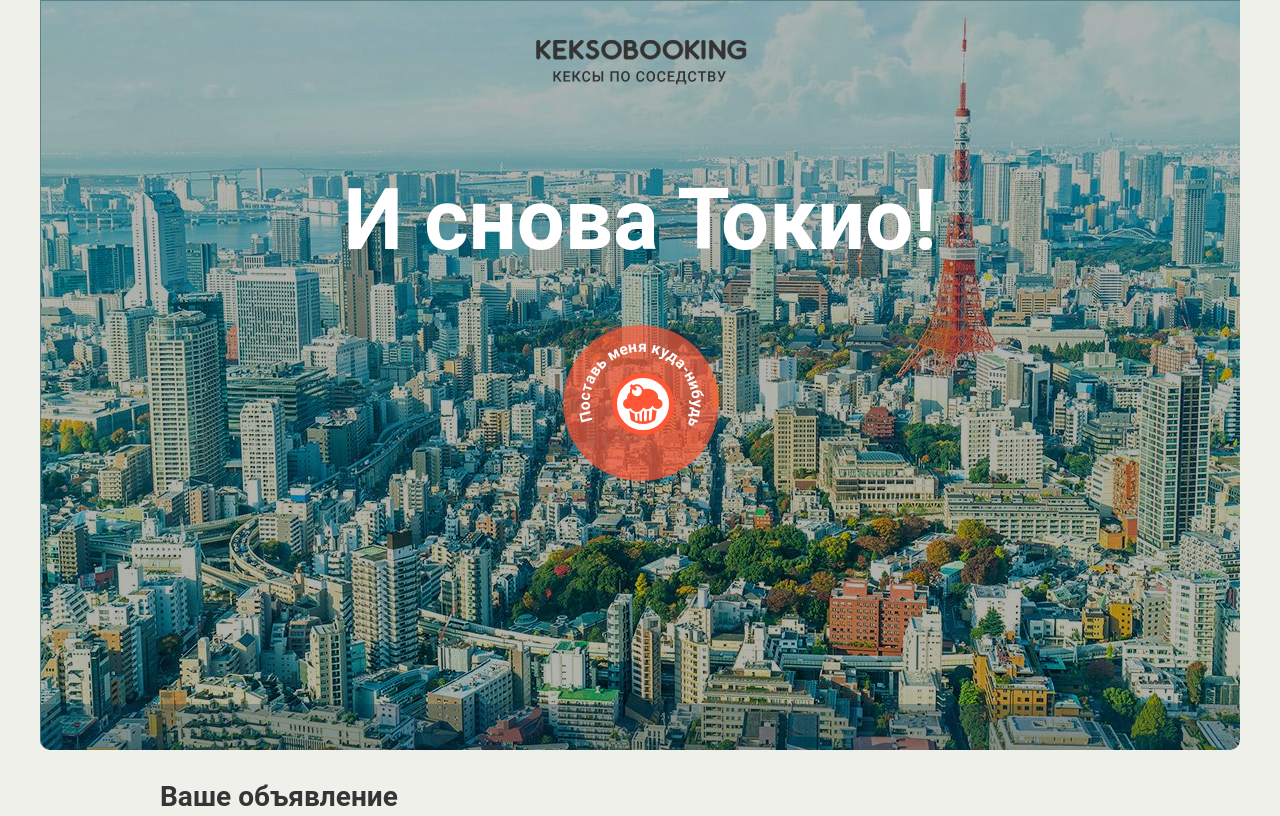
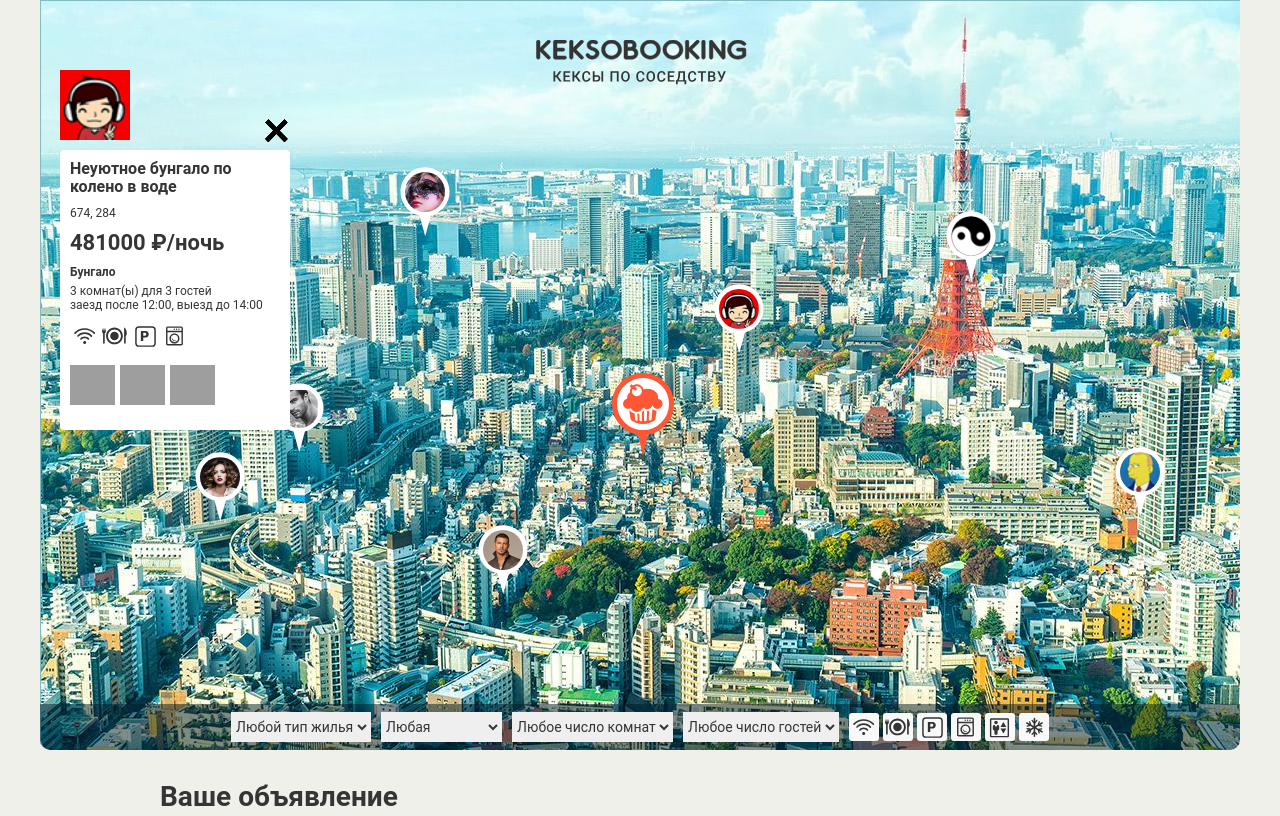
Before and after one commit to Volkoduff/905973-keksobooking, a website: page index.html in a window 1280 px wide. Shown: the top 816 px of the page. Drawn offline with Linux system fonts and the light colour scheme; grey boxes are pictures that could not be loaded; files whose address does not match are found by name.

Commit message:
Добавляет решение задачи "Пока все дома"

```diff
--- a/js/map.js
+++ b/js/map.js
@@ -7,37 +7,25 @@ var MAP_HEIGH_MIN = 130;
 var MAP_HEIGH_MAX = 630;
 var CHECKIN = ['12:00', '13:00', '14:00'];
 var CHECKOUT = ['12:00', '13:00', '14:00'];
-var FEATURES = ['wifi', 'dishwasher', 'parking', 'washer', 'elevator', 'conditioner']
+var FEATURES = ['wifi', 'dishwasher', 'parking', 'washer', 'elevator', 'conditioner'];
 var PHOTOS = ['http://o0.github.io/assets/images/tokyo/hotel1.jpg', 'http://o0.github.io/assets/images/tokyo/hotel2.jpg', 'http://o0.github.io/assets/images/tokyo/hotel3.jpg'];
+var AVATAR_NUM = ['01', '02', '03', '04', '05', '06', '07', '08'];
+var fade = document.querySelector('.map');
+fade.classList.remove('map--faded');
 
-var randomX = getRandomMinMaxNum(PIN, MAP_WIDTH - PIN);
-var randomY = getRandomMinMaxNum(MAP_HEIGH_MIN, MAP_HEIGH_MAX);
+var mapPin = document.querySelector('.map__pins')
+var mapPinTemplate = document.querySelector('#pin')
+    .content.querySelector('.map__pin');
+var pinElement = document.querySelector('.map__pins');
+var card = document.querySelector('.map')
+var cardTemplate = document.querySelector('#card')
+    .content.querySelector('article')
+var cardElement = document.querySelector('.map');
 
 function getRandomMinMaxNum(min, max) {
     var randomMinMaxNum = Math.floor(Math.random() * (max - min) + min);
     return randomMinMaxNum;
 };
-
-function getConsistentMinMaxNum(min, max) {
-    for (var i = min; i < max; i++) {
-        consistentMinMaxNum += i;
-    }
-    return consistentMinMaxNum;
-};
-
-function getRandomArr(arr) {
-    var randomArr = Math.floor(Math.random() * arr.length);
-    return randomArr;
-};
-
-// Массив выводящий последовательно
-function getConsistentArr(arr) {
-    for (var i = 0; i < arr.length; i++) {
-        consistentArr += i;
-    }
-    return consistentArr;
-};
-
 // Массив строк в произвольном порядке
 function getRandomPositionArr(arr) {
     function compareRandom(a, b) {
@@ -46,60 +34,127 @@ function getRandomPositionArr(arr) {
     arr.sort(compareRandom);
     return arr;
 };
-
 // Массив строк произвольной длинны
-function getRandomArr(FEATURES) {
+function getRandomArrLength(arr) {
     var featuresGeneric = []
-    var featuresRandomStringQuantity = getRandomMinMaxNum(1, FEATURES.length);
+    var featuresRandomStringQuantity = getRandomMinMaxNum(1, arr.length);
     for (var i = 0; i < featuresRandomStringQuantity; i++) {
-        featuresGeneric.push(FEATURES[i]);
+        featuresGeneric.push(arr[i]);
     }
-    return featuresGeneric[];
-
+    return featuresGeneric;
+};
+// Массив строк произвольной длинны
+var getRandomArr = function(array) {
+    var randomArr = Math.floor(Math.random() * array.length);
+    return array[randomArr];
 };
 
-var offerObj = {
-    author: {
-        avatarIndex = '0' + getConsistentMinMaxNum(1, 8);
-        avatar: 'img/avatars/user' + 'avatarIndex' + '.png';
-    },
-    offer: {
-        title: getConsistentArr(TITLE);
-        address: 'randomY' + ', ' + 'randomX';
-        price: getRandomMinMaxNum(1000, 1000000);
-        type: getRandomArr(TYPE);
-        rooms: getRandomMinMaxNum(1, 5);
-        guests: getRandomMinMaxNum(1, 2);
-        checkin: getRandomArr(CHECKIN);
-        checkout: getRandomArr(CHECKOUT);
-        features: getRandomArr(arr);
-        description: '';
-        photos: getRandomPositionArr(PHOTOS);
-    },
-    location: {
-        x: randomX;
-        y: randomY;
+var mapArr = [];
+for (var i = 0; i <= AVATAR_NUM.length - 1; i++) {
+    var randomX = getRandomMinMaxNum(PIN, MAP_WIDTH - PIN);
+    var randomY = getRandomMinMaxNum(MAP_HEIGH_MIN, MAP_HEIGH_MAX);
+    var pinLocation = {
+        x: randomX,
+        y: randomY
+    };
+    var author = {
+        avatar: 'img/avatars/user' + AVATAR_NUM[i] + '.png'
     }
+    var randomArr = getRandomArr(TYPE);
+    var offer = {
+        coordinates: pinLocation.x + ', ' + pinLocation.y,
+        priceObj: getRandomMinMaxNum(1000, 1000000),
+        rooms: getRandomMinMaxNum(1, 5),
+        titleObj: TITLE[i],
+        guests: getRandomMinMaxNum(2, 10),
+        checkin: getRandomArr(CHECKIN),
+        checkout: getRandomArr(CHECKOUT),
+        features: getRandomArrLength(FEATURES),
+        photos: getRandomPositionArr(PHOTOS),
+        description: ''
+    };
+
+    var checkinCheckout = 'заезд после ' + offer.checkin + ', выезд до ' + offer.checkout;
+    var roomsGuests = offer.rooms + ' комнат(ы) для ' + offer.guests + ' гостей';
+    var randomLocation = 'left: ' + pinLocation.x + 'px' + '; top: ' + pinLocation.y + 'px';
+    var pictureAlt = TITLE[i];
+    var appartmentCheck = function() {
+        if (randomArr === 'flat') {
+            var rusAppart = 'Квартира';
+        } else if (randomArr === 'bungalo') {
+            rusAppart = 'Бунгало';
+        } else if (randomArr === 'house') {
+            rusAppart = 'Дом';
+        } else {
+            rusAppart = 'Дворец';
+        }
+        return rusAppart;
+    };
+
+    pinObj = {
+        location: randomLocation,
+        source: author.avatar,
+        altText: pictureAlt,
+        titleArr: offer.titleObj,
+        address: offer.coordinates,
+        price: offer.priceObj,
+        appartment: appartmentCheck(),
+        roomGuest: roomsGuests,
+        check: checkinCheckout,
+        featch: offer.features,
+        photosSrc: offer.photos,
+        descriptionObg: offer.description
+    };
+    mapArr.push(pinObj);
+};
+
+var renderPin = function(pin) {
+    var pinElement = mapPinTemplate.cloneNode(true);
+    pinElement.style = pin.location;
+    pinElement.querySelector('img').src = pin.source;
+    pinElement.querySelector('img').alt = pin.altText;
+    return pinElement;
+};
+var fragment = document.createDocumentFragment();
+for (var i = 0; i < mapArr.length; i++) {
+    fragment.appendChild(renderPin(mapArr[i]));
+}
+mapPin.appendChild(fragment);
+
+var renderCard = function(card) {
+    var cardElement = cardTemplate.cloneNode(true);
+    cardElement.querySelector('.popup__title').textContent = card.titleArr; //готов
+    cardElement.querySelector('.popup__text--address').textContent = card.address; //готов
+    cardElement.querySelector('.popup__text--price').textContent = card.price + ' ' + '₽/ночь'; //готов
+    cardElement.querySelector('.popup__type').textContent = card.appartment;
+    cardElement.querySelector('.popup__text--capacity').textContent = card.roomGuest;
+    cardElement.querySelector('.popup__text--time').textContent = card.check;
+    var listElement = cardElement.querySelector('.popup__features');
+    listElement.innerHTML = '';
+    for (var i = 0; i < card.featch.length; i++) {
+        var newElement = document.createElement('li');
+        newElement.classList.add('popup__feature');
+        newElement.classList.add('popup__feature--' + card.featch[i]);
+        listElement.appendChild(newElement);
+    };
+    cardElement.querySelector('.popup__description').textContent = card.descriptionObg;
+    var oldPhotoElement = cardElement.querySelector('.popup__photos');
+    for (var i = 0; i < card.photosSrc.length - 1; i++) {
+        var newPhotoElement = cardElement.querySelector('.popup__photo')
+        newPhotoElement.src = card.photosSrc[2]
+        newPhotoElement = newPhotoElement.cloneNode(true);
+        newPhotoElement.src = card.photosSrc[i];
+        oldPhotoElement.appendChild(newPhotoElement);
+    }
+    cardElement.querySelector('.popup__avatar').src = author.avatar;
+
+    return cardElement;
 };
 
 
-var fade = document.querySelector('.map');
-fade.classList.remove('map--faded');
-
-
-
-
-
-// var wizards = [];
-
-// for (var i = 0; i <= 3; i++) {
-//     var randomNameSurname = getRandomElement(WIZARD_NAMES) + ' ' + getRandomElement(WIZARD_SURNAMES);
-//     var randomCoat = getRandomElement(WIZARD_COAT);
-//     var randomEyes = getRandomElement(WIZARD_EYES);
-//     wizardObj = {
-//         name: randomNameSurname,
-//         coatColor: randomCoat,
-//         eyesColor: randomEyes
-//     };
-//     wizards.push(wizardObj);
-// };
+var fragmentCard = document.createDocumentFragment();
+for (var i = 0; i < mapArr.length; i++) {
+    fragmentCard.appendChild(renderCard(mapArr[i]));
+}
+var beforeTag = document.querySelector('.map__filters-container');
+beforeTag.parentNode.insertBefore(fragmentCard, beforeTag);
--- a/package.json
+++ b/package.json
@@ -15,7 +15,9 @@
     "eslint-config-htmlacademy": "0.5.2"
   },
   "license": "MIT",
-  "dependencies": {},
+  "dependencies": {
+    "node": "^11.2.0"
+  },
   "scripts": {
     "test": "eslint js/"
   },
```
Also changed, not shown: index.html (+3 -1 lines), 1 other file.
